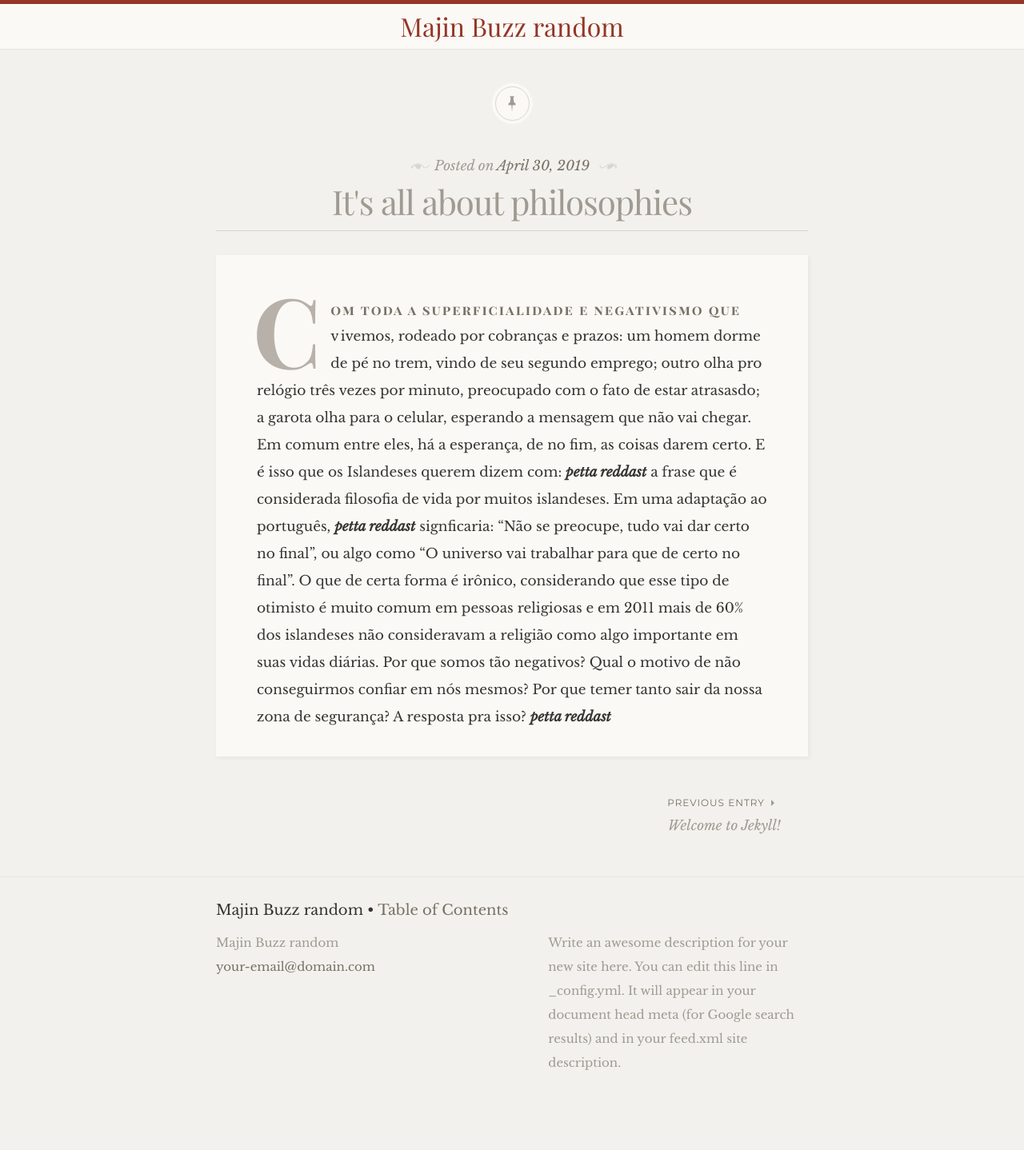
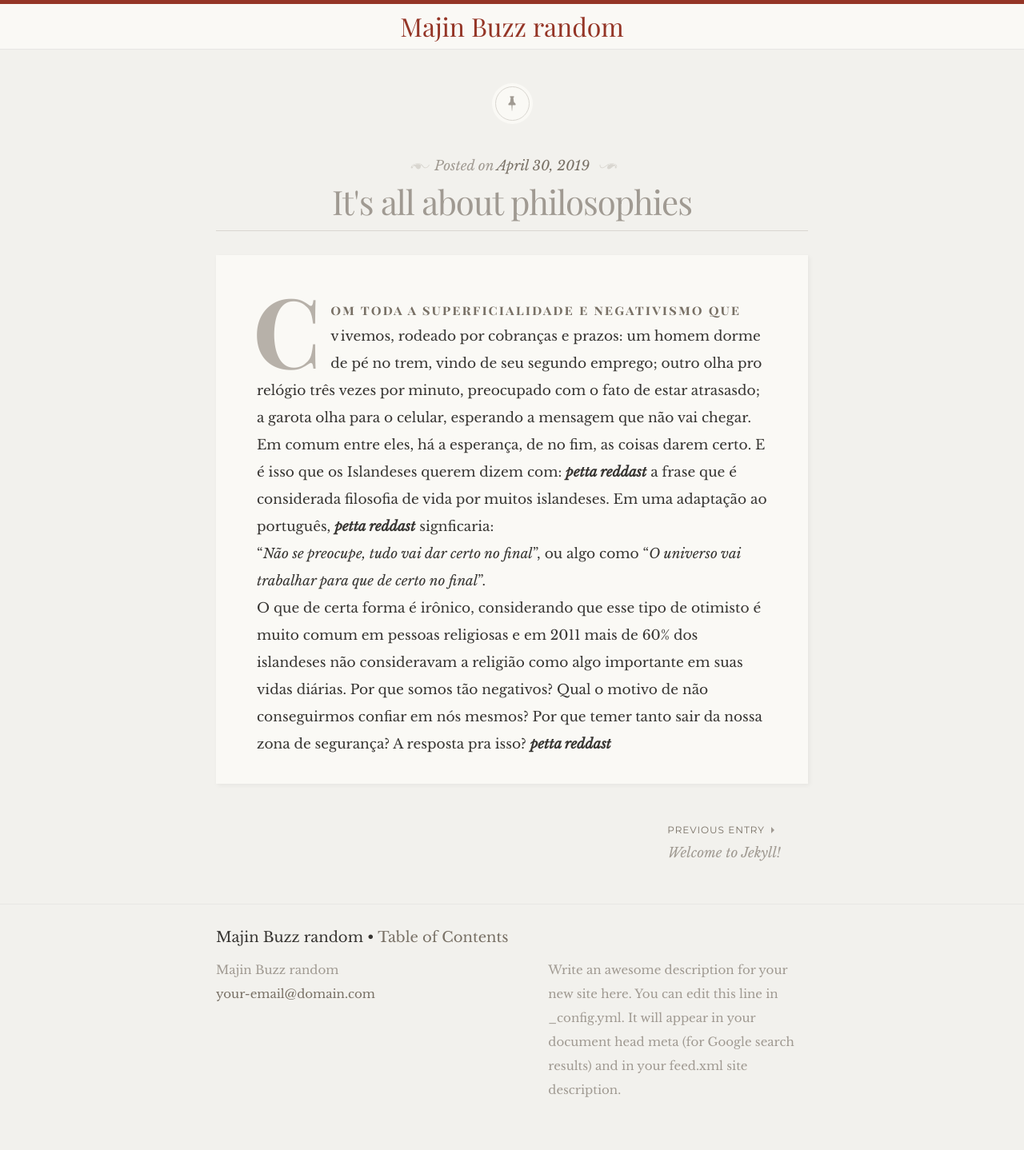
Before and after one commit to NikolasDaroit/majinbuzz.github.io, a Jekyll site: the page built from _posts/2019-04-30-Its-all-about-philosophies.markdown, in a window 1280 px wide. Shown: the whole page at 80% size. Built offline with Jekyll 4.4.1, drawn with Linux system fonts in a browser that asks for light colours; some web fonts are replaced; before the commit the page ends 1404 px from its top, so only the background shows below that.

```diff
--- a/_posts/2019-04-30-Its-all-about-philosophies.markdown
+++ b/_posts/2019-04-30-Its-all-about-philosophies.markdown
@@ -7,7 +7,8 @@ title: "It's all about philosophies"
 
 Com toda a superficialidade e negativismo que vivemos, rodeado por cobranças e prazos: um homem dorme de pé no trem, vindo de seu segundo emprego; outro olha pro relógio três vezes por minuto, preocupado com o fato de estar atrasasdo;  a garota olha para o celular, esperando a mensagem que não vai chegar.
 Em comum entre eles, há a esperança, de no fim, as coisas darem certo. E é isso que os Islandeses querem dizem com:  ***petta reddast*** a frase que é considerada filosofia de vida por muitos islandeses.
-Em uma adaptação ao português, ***petta reddast***  signficaria: "Não se preocupe, tudo vai dar certo no final", ou algo como "O universo vai trabalhar para que de certo no final".
+Em uma adaptação ao português, ***petta reddast***  signficaria:
+"*Não se preocupe, tudo vai dar certo no final*", ou algo como "*O universo vai trabalhar para que de certo no final*".
 O que de certa forma é irônico, considerando que esse tipo de otimisto é muito comum em pessoas religiosas e em 2011 mais de 60% dos islandeses não consideravam a religião como algo importante em suas vidas diárias.
 Por que somos tão negativos? Qual o motivo de não conseguirmos confiar em nós mesmos? Por que temer tanto sair da nossa zona de segurança?
 A resposta pra isso?  ***petta reddast***
```
